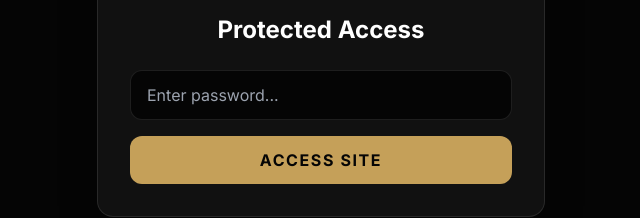
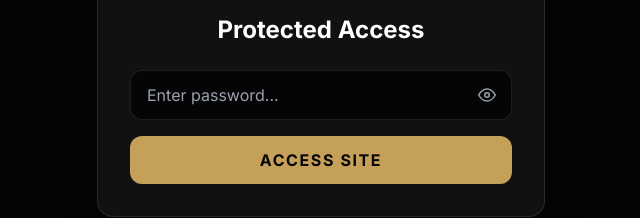
Before and after one commit to fisto-tech/Demo-workspace, a React (Vite) app: page / in a window 1280 px wide. Shown: the part 345-563 px from the top of the page, without its empty margins (319-959 px from the left). Built offline with nearby package versions, Linux system fonts and the light colour scheme; a web font is replaced by a local one.

Commit message:
Updated eye icon

```diff
--- a/src/App.jsx
+++ b/src/App.jsx
@@ -5,7 +5,7 @@ import { WebsiteProvider } from './context/WebsiteContext';
 import Navbar from './components/Navbar';
 import Footer from './components/Footer';
 import AppRoutes from './routes/AppRoutes';
-import { FiMaximize, FiArrowUp } from 'react-icons/fi';
+import { FiMaximize, FiArrowUp, FiEye, FiEyeOff } from 'react-icons/fi';
 import Preloader from './components/Preloader';
 import logoImg from './assets/logo.webp';
 
@@ -74,6 +74,7 @@ function App() {
     localStorage.getItem('site_access') === 'true'
   );
   const [password, setPassword] = React.useState('');
+  const [showPassword, setShowPassword] = React.useState(false);
   const [error, setError] = React.useState('');
 
   const handleLogin = (e) => {
@@ -95,14 +96,21 @@ function App() {
           </div>
           <h2 className="text-2xl font-bold text-center text-textPrimary mb-6">Protected Access</h2>
           <form onSubmit={handleLogin} className="space-y-4">
-            <div>
+            <div className="relative">
               <input
-                type="password"
+                type={showPassword ? "text" : "password"}
                 value={password}
                 onChange={(e) => setPassword(e.target.value)}
                 placeholder="Enter password..."
-                className="w-full px-4 py-3 bg-[#050505] border border-white/10 rounded-xl text-textPrimary focus:outline-none focus:border-primary focus:ring-1 focus:ring-primary transition-all"
+                className="w-full pl-4 pr-12 py-3 bg-[#050505] border border-white/10 rounded-xl text-textPrimary focus:outline-none focus:border-primary focus:ring-1 focus:ring-primary transition-all"
               />
+              <button
+                type="button"
+                className="absolute inset-y-0 right-0 pr-4 flex items-center text-gray-400 hover:text-white transition-colors"
+                onClick={() => setShowPassword(!showPassword)}
+              >
+                {showPassword ? <FiEyeOff size={18} /> : <FiEye size={18} />}
+              </button>
             </div>
             {error && <p className="text-red-500 text-sm text-center">{error}</p>}
             <button
```
